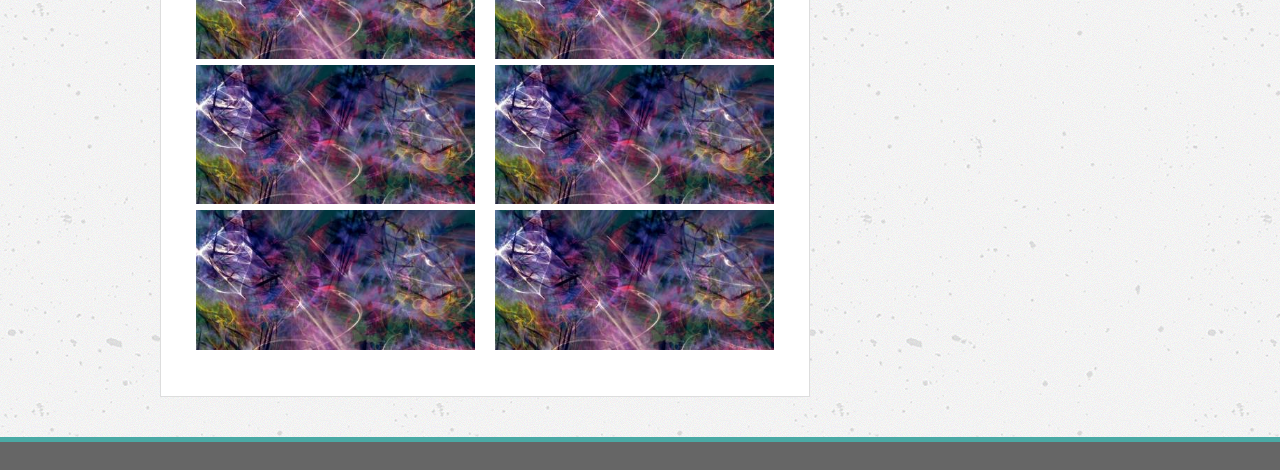
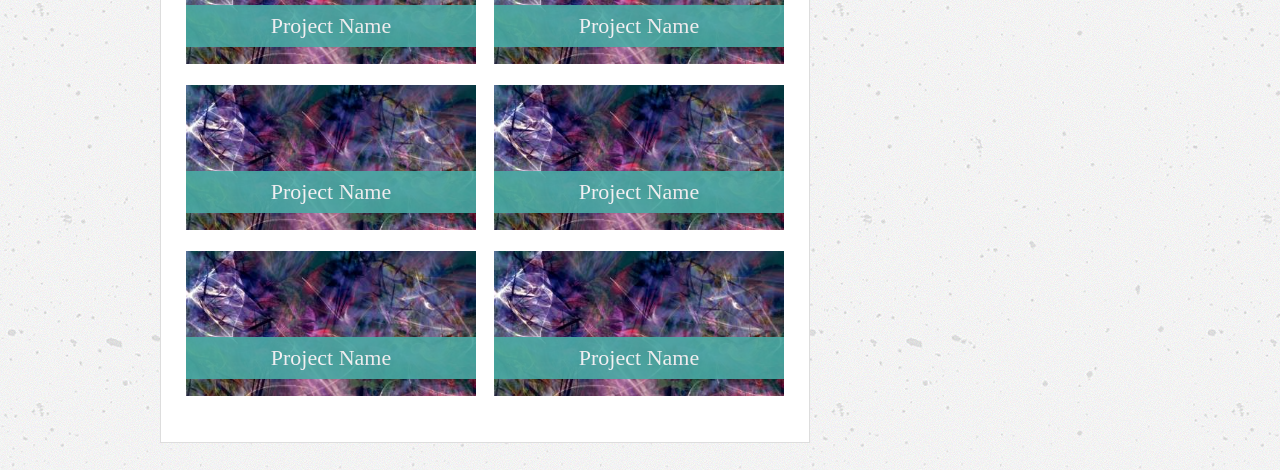
Before and after one commit to fernandofuentes/fernandofuentes.github.io, a plain HTML site: page portfolio.html in a window 1280 px wide. Shown: the part 330-800 px from the top of the page. Drawn offline with Linux system fonts and the light colour scheme.

Commit message:
updated my site

```diff
--- a/assets/css/style.css
+++ b/assets/css/style.css
@@ -1,18 +1,12 @@
 /* Global Styles */
 
-body,
-html {
+body, html {
   height: 100%;
   margin: 0;
   overflow: auto;
 }
 
-h1,
-h2,
-h3,
-h4,
-h5,
-h6 {
+h1, h2, h3, h4, h5, h6 {
   color: #4aaaa5;
   font-family: 'Georgia', Times, Times New Roman, serif!important;
 }
@@ -30,15 +24,13 @@ p {
   font-family: 'Arial', 'Helvetica Neue', Helvetica, sans-serif!important;
 }
 
-ul,
-li {
+ul, li {
   font-family: 'Arial', 'Helvetica Neue', Helvetica, sans-serif;
 }
 
 hr {
   margin: 20px 0;
 }
-
 
 /******* HEADER STYLES *******/
 
@@ -69,7 +61,6 @@ header {
   top: 50px;
 }
 
-
 /* NAVIGATION */
 
 nav {
@@ -97,9 +88,7 @@ nav ul li a {
   margin: 0 10px;
 }
 
-nav ul li a,
-nav ul li a:after,
-nav ul li a:before {
+nav ul li a, nav ul li a:after, nav ul li a:before {
   transition: all .5s;
 }
 
@@ -107,16 +96,13 @@ nav ul li a:hover {
   color: #4aaaa5;
 }
 
-
 /* stroke */
 
-nav.stroke ul li a,
-nav.fill ul li a {
+nav.stroke ul li a, nav.fill ul li a {
   position: relative;
 }
 
-nav.stroke ul li a:after,
-nav.fill ul li a:after {
+nav.stroke ul li a:after, nav.fill ul li a:after {
   position: absolute;
   bottom: 0;
   left: 0;
@@ -133,7 +119,6 @@ nav.stroke ul li a:hover:after {
   width: 100%;
 }
 
-
 /******* MAIN AREA STYLES ********/
 
 #container-wrapper {
@@ -141,6 +126,13 @@ nav.stroke ul li a:hover:after {
   padding: 40px 0;
   overflow: auto;
 }
+
+#container-wrapper:after {
+  content: "";
+  display: block;
+}
+
+
 
 #container {
   width: 960px;
@@ -192,15 +184,33 @@ aside a:hover img {
 }
 
 /******* Portfolio Page *******/
-img.placeholder-image{
-	width: 279px;
-	margin: 0 10px;
+
+.project-wrapper {
+  position: relative;
+  width: 290px;
+  float: left;
+  margin-bottom: 18px;
 }
 
-p.placeholder-image{
-text-align: center;
+.float-right {
+  margin-left: 18px;
 }
 
+img.placeholder-image {
+  width: inherit;
+}
+
+.project-name {
+  position: absolute;
+  bottom: 20px;
+  font-size: 22px;
+  opacity: .9;
+  background-color: #4aaaa5;
+  padding: 10px 0;
+  color: #ffffff;
+  text-align: center;
+  width: inherit;
+}
 
 /******* FOOTER STYLES ********/
 
@@ -214,6 +224,7 @@ footer {
   overflow: auto;
 }
 
+
 footer p {
   text-align: center;
 }
--- a/portfolio.html
+++ b/portfolio.html
@@ -32,7 +32,36 @@
       <section>
         <h1>Portfolio</h1>
         <hr>
-                <p><img class="placeholder-image" src="assets/images/placeholder-image.jpg"><img class="placeholder-image" src="assets/images/placeholder-image.jpg"><img class="placeholder-image" src="assets/images/placeholder-image.jpg"><img class="placeholder-image" src="assets/images/placeholder-image.jpg"><img class="placeholder-image" src="assets/images/placeholder-image.jpg"><img class="placeholder-image" src="assets/images/placeholder-image.jpg"></p>
+
+        <div class="project-wrapper float-left">
+          <img class="placeholder-image" src="assets/images/placeholder-image.jpg">
+          <div class="project-name">Project Name</div>
+        </div>
+
+        <div class="project-wrapper float-right">
+          <img class="placeholder-image" src="assets/images/placeholder-image.jpg">
+          <div class="project-name">Project Name</div>
+        </div>
+
+        <div class="project-wrapper float-left">
+          <img class="placeholder-image" src="assets/images/placeholder-image.jpg">
+          <div class="project-name">Project Name</div>
+        </div>
+
+        <div class="project-wrapper float-right">
+          <img class="placeholder-image" src="assets/images/placeholder-image.jpg">
+          <div class="project-name">Project Name</div>
+        </div>
+
+        <div class="project-wrapper float-left">
+          <img class="placeholder-image" src="assets/images/placeholder-image.jpg">
+          <div class="project-name">Project Name</div>
+        </div>
+
+        <div class="project-wrapper float-right">
+          <img class="placeholder-image" src="assets/images/placeholder-image.jpg">
+          <div class="project-name">Project Name</div>
+        </div>
       </section>
       <!-- SIDEBAR -->
       <aside class="connect">
```
Also changed, not shown: index.html (+7 -3 lines), 1 other file. Lines whose indentation alone changed are shown as unchanged.
